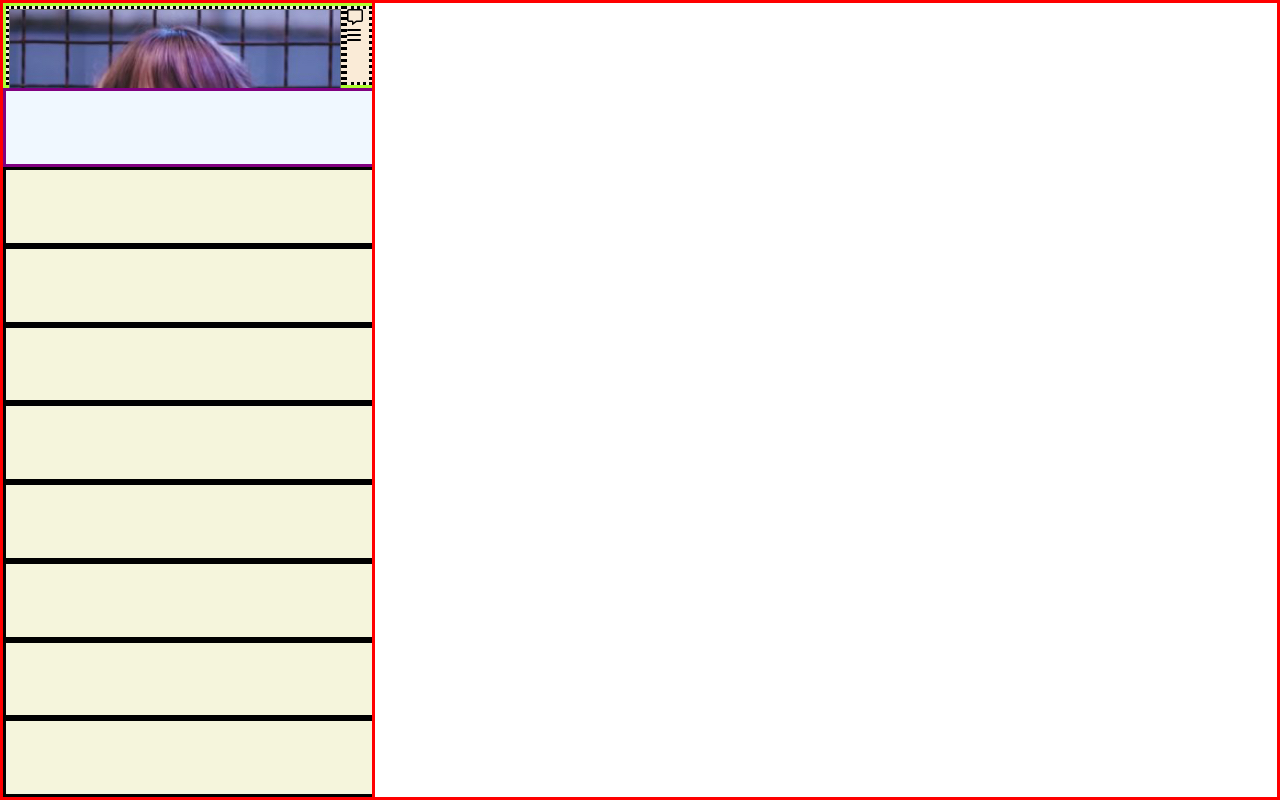
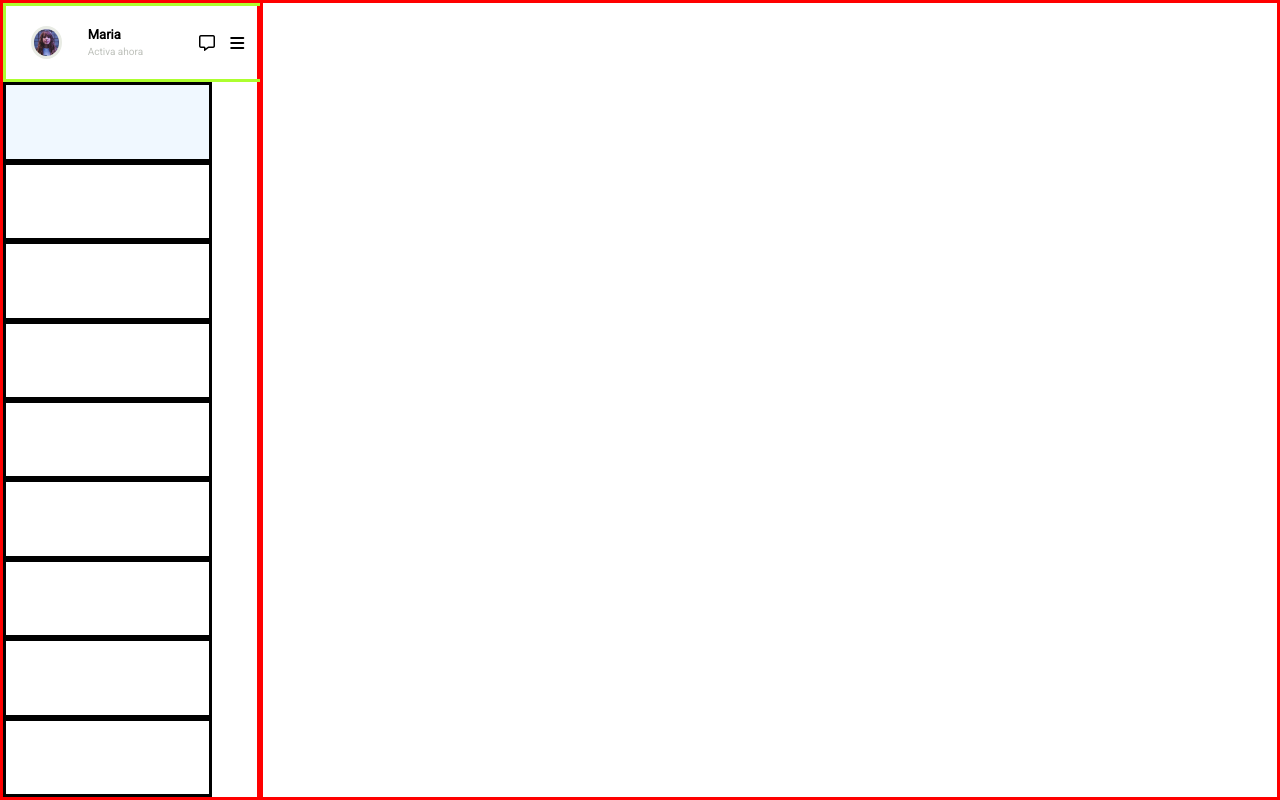
Before and after one commit to Matias-San-Martin/message, a plain HTML site: page index.html in a window 1280 px wide. Drawn offline with Linux system fonts and the light colour scheme.

Commit message:
seccion usuario terminada

```diff
--- a/assets/css/style.css
+++ b/assets/css/style.css
@@ -1,3 +1,6 @@
+@import url('https://fonts.googleapis.com/css2?family=Roboto&display=swap');
+
+
 body, html {
     width: 100%;
     height: 100%;
@@ -12,36 +15,93 @@ main {
 }
 
 .contactos {
-
-    flex-basis: 20%;
-    /* width: 20%; */
+    /* border: solid green; */
+    /* flex-basis: 20%; */
+    width: 20%;
     display: flex;
     flex-direction: column;
 }
 
 main section {
-    border: solid;
-    width: 100%;
-    height: 10%;
+    border: solid black;
+    width: 80%;
+    height: 100%;
 }
 
 .usuario {
     border: solid greenyellow;
-    background-color: antiquewhite;
+    width: 100%;
+    /* background-color: antiquewhite; */
     display: flex;
+    justify-content: space-between;
 }
 
-.usuario div {
-    border: dotted;
+.containerusuario {
+    /* border: solid black; */
+    width: 70%;
 }
 
+.text {
+    /* border: solid white; */
+    margin: 0;
+}
+
+.h3style {
+    font-family: 'Roboto', sans-serif;
+    font-size: small;
+}
+
+.pstyle {
+    font-family: 'Roboto', sans-serif;
+    font-size: x-small;
+    color: #bec1bb
+}
+
+.containericonos {
+    /* border: dotted black; */
+    width: 30%;
+    display: flex;
+    /* justify-content: space-evenly; */
+}
+
+.containericonos i {
+    /* border: solid pink; */
+}
+.usuario div {
+    /* border: dotted brown; */
+    /* width: 100%; */
+    display: flex;
+    justify-content: space-evenly;
+    align-items: center;
+
+
+}
+
+.usuario div img {
+    border: solid #e8ebe4;   /* este borde va en el modelo final*/
+    border-radius: 100%;
+    width: 25px;
+    height: auto;
+}
+
+.usuario div div {
+    /* border: solid blueviolet; */
+    display: flex;
+    flex-direction: column;
+    height: 50%;
+    align-items: flex-start;
+    margin-right: 15px;
+}
+
+
+
 .nuevomensaje {
-    border: solid purple;
+    /* border: solid purple; */
     background-color: aliceblue;
 }
 
 .contacto {
-    background-color: beige;
+    /* background-color: beige; */
 }
 
 
--- a/index.html
+++ b/index.html
@@ -6,20 +6,23 @@
     <link rel="stylesheet" href="./assets/css/normalize.css">
     <link rel="stylesheet" href="./assets/css/style.css">
     <script src="https://kit.fontawesome.com/2d838b3493.js" crossorigin="anonymous"></script>
+    <link rel="preconnect" href="https://fonts.googleapis.com">
+    <link rel="preconnect" href="https://fonts.gstatic.com" crossorigin>
+    <link href="https://fonts.googleapis.com/css2?family=Roboto&display=swap" rel="stylesheet">
     <title>message</title>
 </head>
 <body>
 
     <main class="contactos">
         <section class="usuario" >
-            <div>
+            <div class="containerusuario">
                 <img src="./assets/img/maria.jpg" alt="">
                 <div>
-                    <h3>María</h3>
-                    <p>Activa ahora</p>
+                    <h3 class="text h3style" >Maria</h3>
+                    <p class="text pstyle" >Activa ahora</p>
                 </div>
             </div>
-            <div>
+            <div class="containericonos">
                 <i class="fa-regular fa-message"></i>
                 <i class="fa-solid fa-bars" fa></i>
             </div>
```
